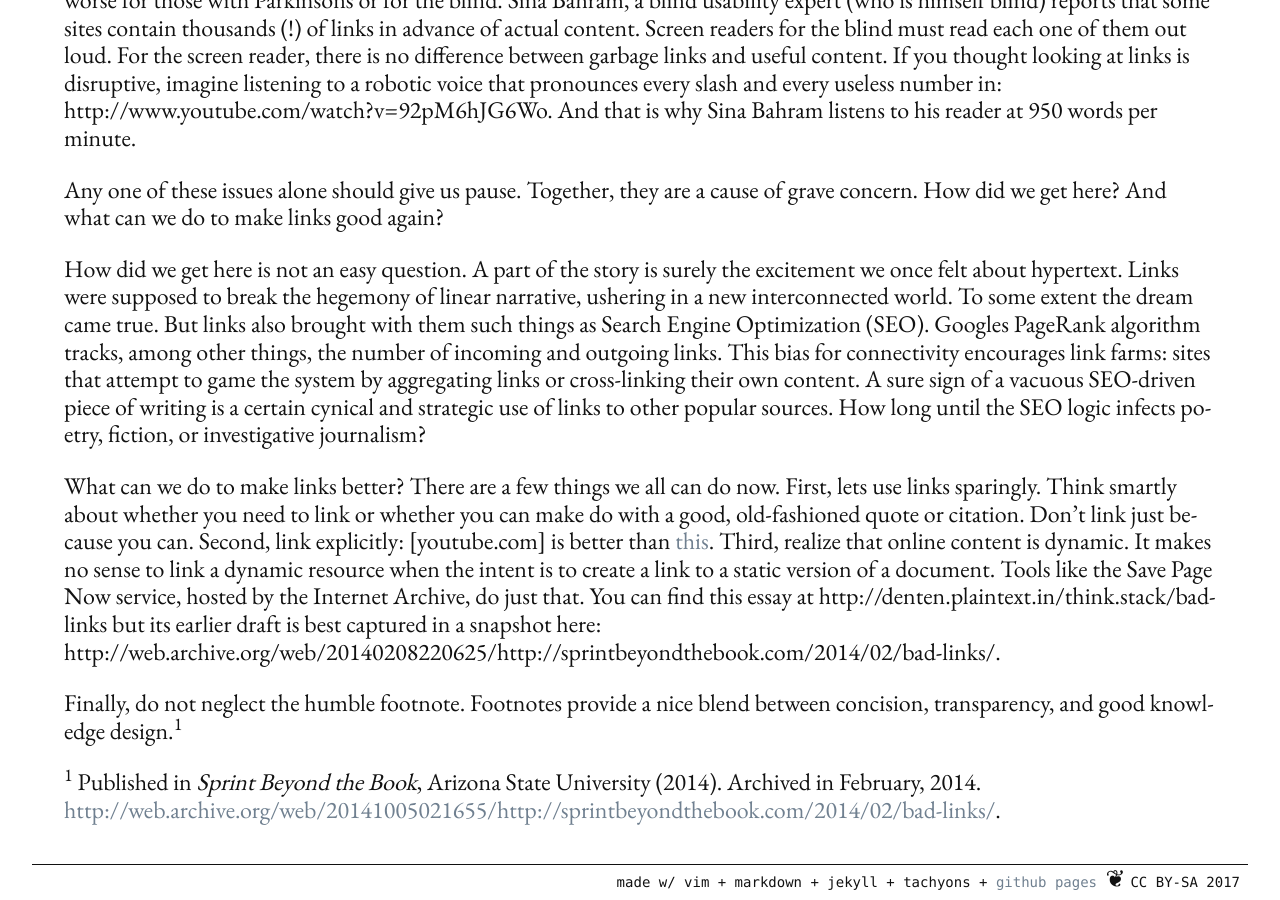
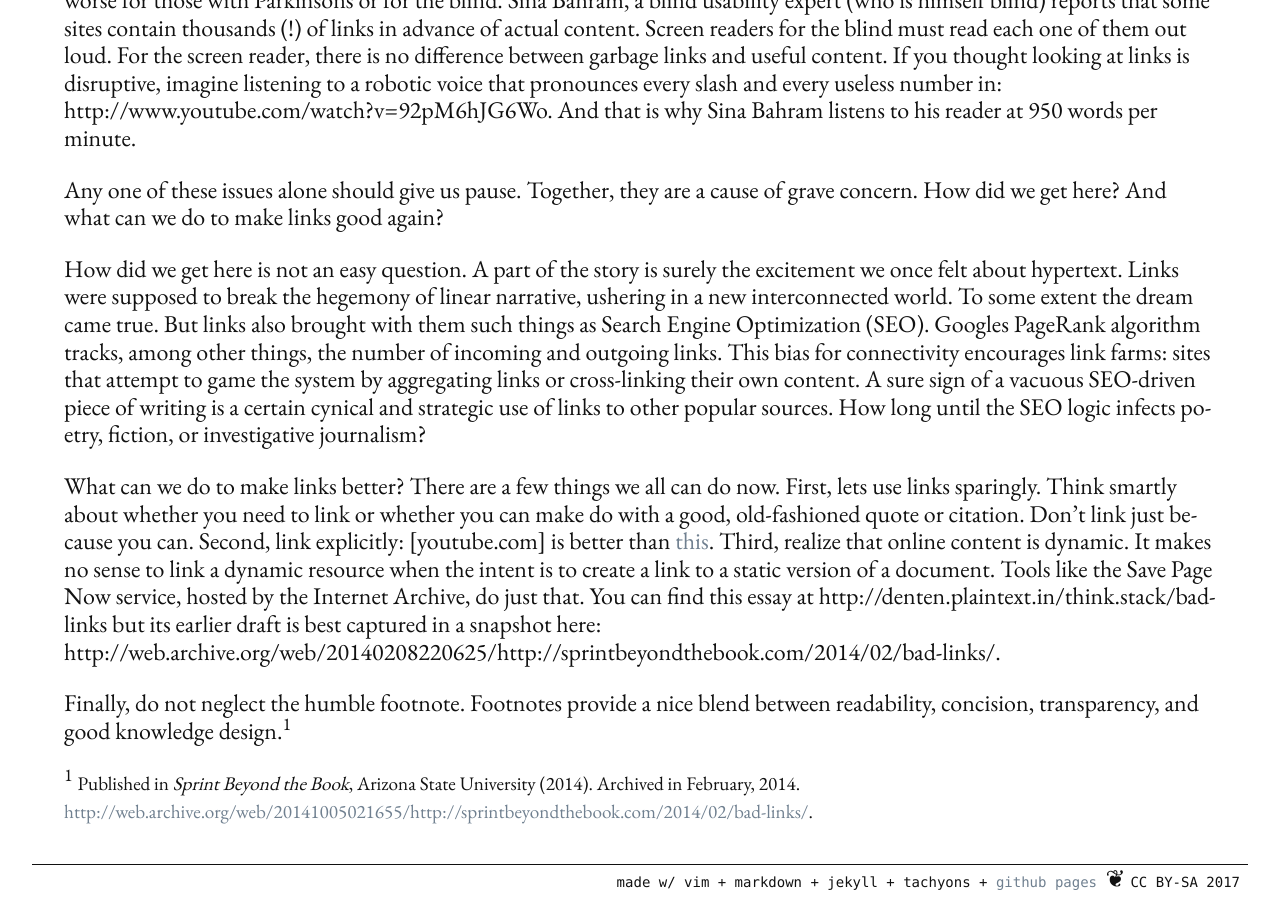
Before and after one commit to denten/denten.github.io, a Jekyll site: the page built from _posts/2014-04-22-bad-links.md, in a window 1280 px wide and 900 px high, scrolled down 1602 px. Built offline with Jekyll 4.4.1, drawn with Linux system fonts in a browser that asks for light colours; nearby versions of some CDN libraries; library files that are not in the unit come from our copies.

Commit message:
cleaning up some old posts

```diff
--- a/_posts/2014-04-22-bad-links.md
+++ b/_posts/2014-04-22-bad-links.md
@@ -137,18 +137,19 @@
 makes no sense to link a dynamic resource when the intent is to create a link
 to a static version of a document. Tools like the Save Page Now service,
 hosted by the Internet Archive, do just that. You can find this essay at
-http://denten.plaintext.in/think.stack/bad-links but its earlier draft is
-best captured in a snapshot here:
+http://denten.plaintext.in/think.stack/bad-links but its earlier draft is best
+captured in a snapshot here:
 http://web.archive.org/web/20140208220625/http://sprintbeyondthebook.com/2014/02/bad-links/.
 
 Finally, do not neglect the humble footnote. Footnotes provide a nice blend
-between concision, transparency, and good knowledge design.<sup>1</sup>
+between readability, concision, transparency, and good knowledge
+design.<sup>1</sup>
 
 [13]: http://www.youtube.com/
 [14]: http://www.youtube.com/
 
-<sup>1</sup> Published in *Sprint Beyond the Book*, Arizona State University
+<sup>1</sup> <small>Published in *Sprint Beyond the Book*, Arizona State University
 (2014). Archived in February, 2014.
-[http://web.archive.org/web/20141005021655/http://sprintbeyondthebook.com/2014/02/bad-links/][1].
+[http://web.archive.org/web/20141005021655/http://sprintbeyondthebook.com/2014/02/bad-links/][1].</small>
 
 [1]: http://web.archive.org/web/20141005021655/http://sprintbeyondthebook.com/2014/02/bad-links/
```
Also changed, not shown: _posts/2012-03-11-iron-blogger.md (deleted, +0 -16 lines).
